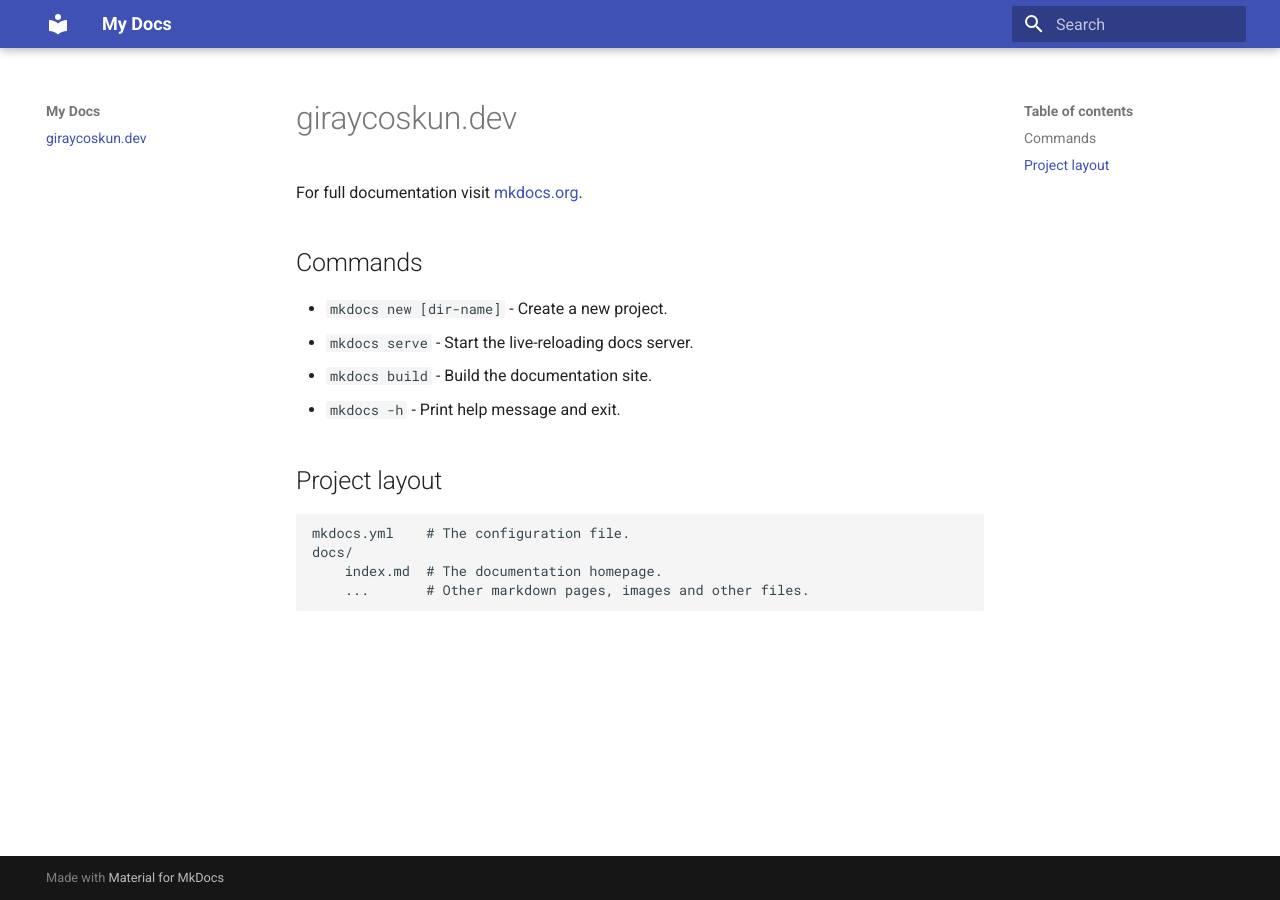
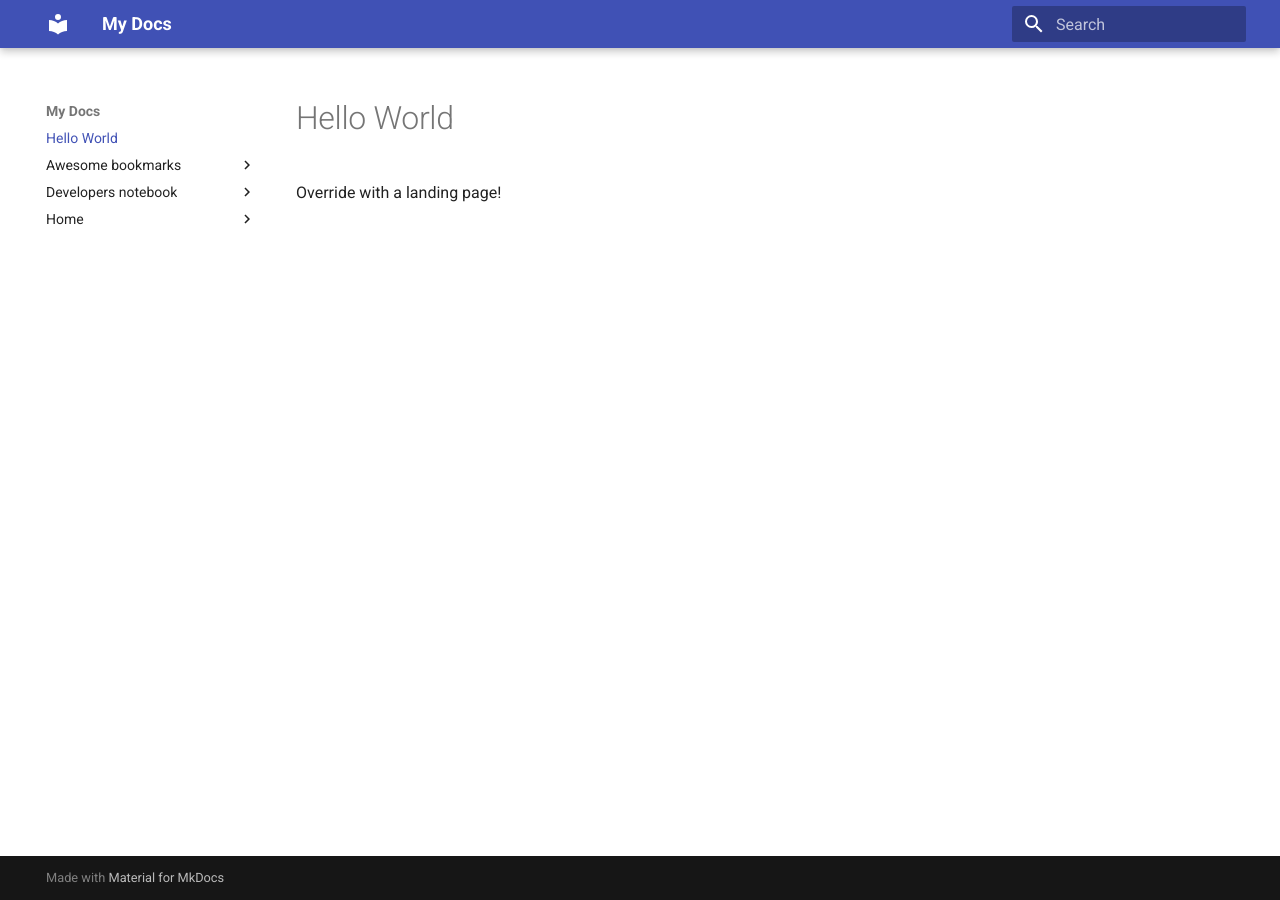
Before and after one commit to giraycoskun/giraycoskun.dev, an MkDocs documentation site: the page built from docs/index.md, in a window 1280 px wide. Built offline with MkDocs 1.6.1 and Material for MkDocs 9.7.7, drawn with Linux system fonts in a browser that asks for light colours.

Commit message:
feat: :construction: Add new pages bio and notebook

```diff
--- /dev/null
+++ b/docs/awesome-bookmarks/index.md
@@ -0,0 +1 @@
+# My Awesome Bookmarks
--- /dev/null
+++ b/docs/home/index.md
@@ -0,0 +1,5 @@
+# Hello World
+
+
+
+## Reach Me
--- a/docs/index.md
+++ b/docs/index.md
@@ -1,17 +1,4 @@
-# giraycoskun.dev
+# Hello World
 
-For full documentation visit [mkdocs.org](https://www.mkdocs.org).
 
-## Commands
-
-* `mkdocs new [dir-name]` - Create a new project.
-* `mkdocs serve` - Start the live-reloading docs server.
-* `mkdocs build` - Build the documentation site.
-* `mkdocs -h` - Print help message and exit.
-
-## Project layout
-
-    mkdocs.yml    # The configuration file.
-    docs/
-        index.md  # The documentation homepage.
-        ...       # Other markdown pages, images and other files.
+Override with a landing page!
```
Also changed, not shown: docs/awesome-bookmarks/python.md (added, +14 -0 lines), docs/developers-notebook/dependency-management-python.md (added, +18 -0 lines), docs/developers-notebook/index.md (added, +3 -0 lines), docs/developers-notebook/python-project.md (added, +18 -0 lines), docs/home/cv.md (added, +9 -0 lines), docs/home/education.md (added, +3 -0 lines), docs/home/projects.md (added), docs/home/skills.md (added).
